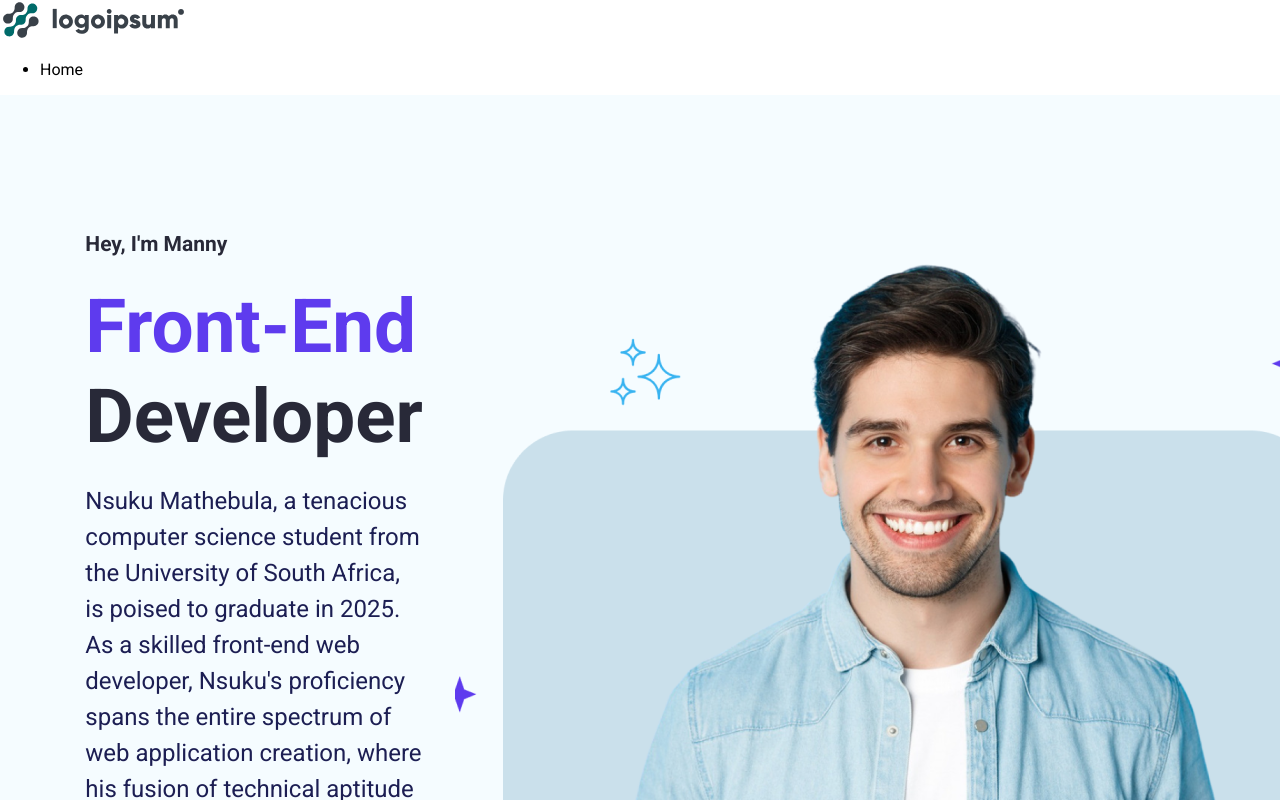
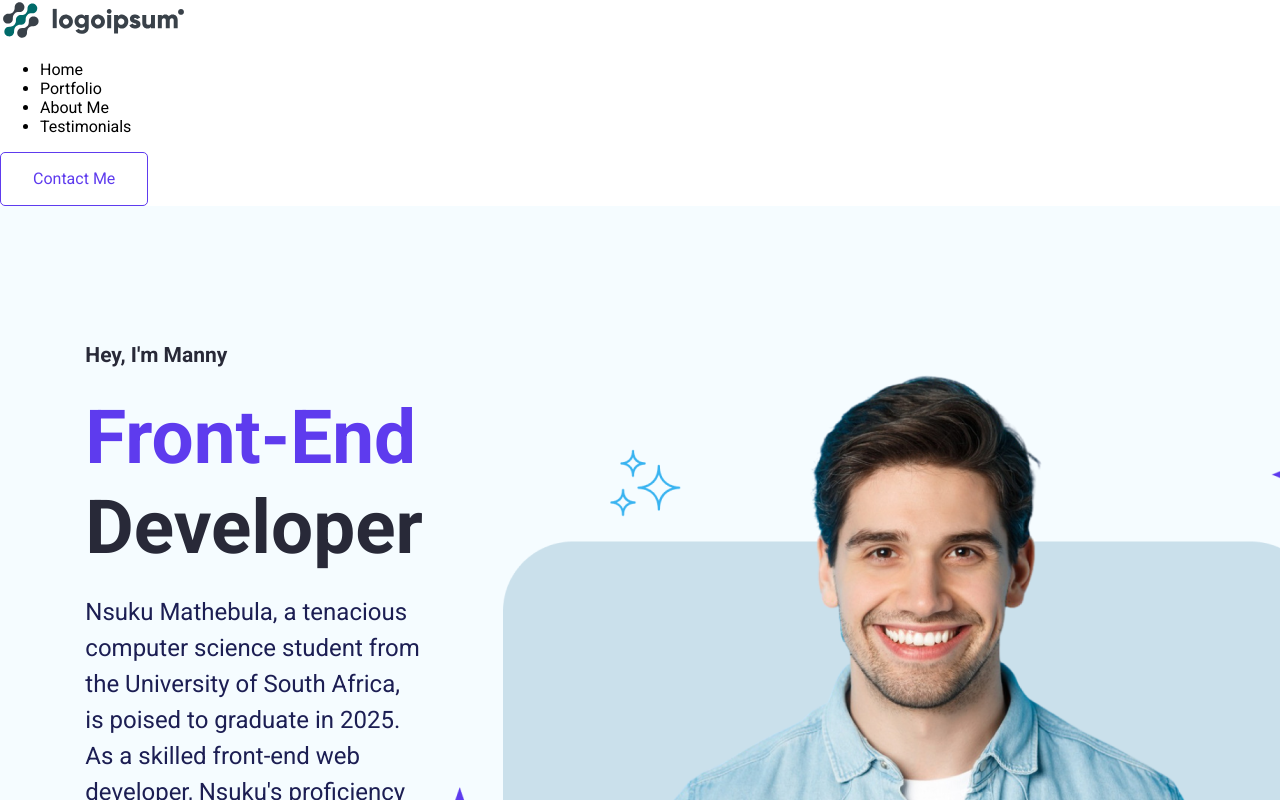
Before and after one commit to mathebulansuku/react-js-personal-portfolio, a React (Create React App) app: page / in a window 1280 px wide. Shown: the top 800 px of the page. Built offline with nearby package versions, Linux system fonts and the light colour scheme.

Commit message:
navigation menu is complete

```diff
--- a/src/Pages/Home/Navbar.jsx
+++ b/src/Pages/Home/Navbar.jsx
@@ -48,7 +48,7 @@
           <li>
             <Link
               onClick={closeMenu}
-              activeClass="navBar-active-content"
+              activeClass="navbar-active-content"
               spy={true}
               smooth={true}
               offset={-70}
@@ -59,8 +59,62 @@
               Home
             </Link>
           </li>
+          <li>
+            <Link
+              onClick={closeMenu}
+              activeClass="navbar-active-content"
+              spy={true}
+              smooth={true}
+              offset={-70}
+              duration={500}
+              to="MyPortfolio"
+              className="navbar-content"
+            >
+              Portfolio
+            </Link>
+          </li>
+          <li>
+            <Link
+              onClick={closeMenu}
+              activeClass="navbar-active-content"
+              spy={true}
+              smooth={true}
+              offset={-70}
+              duration={500}
+              to="AboutMe"
+              className="navbar-content"
+            >
+              About Me
+            </Link>
+          </li>
+          <li>
+            <Link
+              onClick={closeMenu}
+              activeClass="navbar-active-content"
+              spy={true}
+              smooth={true}
+              offset={-70}
+              duration={500}
+              to="Testimonials"
+              className="navbar-content"
+            >
+              Testimonials
+            </Link>
+          </li>
         </ul>
       </div>
+      <Link
+        onClick={closeMenu}
+        activeClass="navbar-active-content"
+        spy={true}
+        smooth={true}
+        offset={-70}
+        duration={500}
+        to="ContactMe"
+        className="btn btn-outline-primary"
+      >
+        Contact Me
+      </Link>
     </nav>
   );
 }
```
